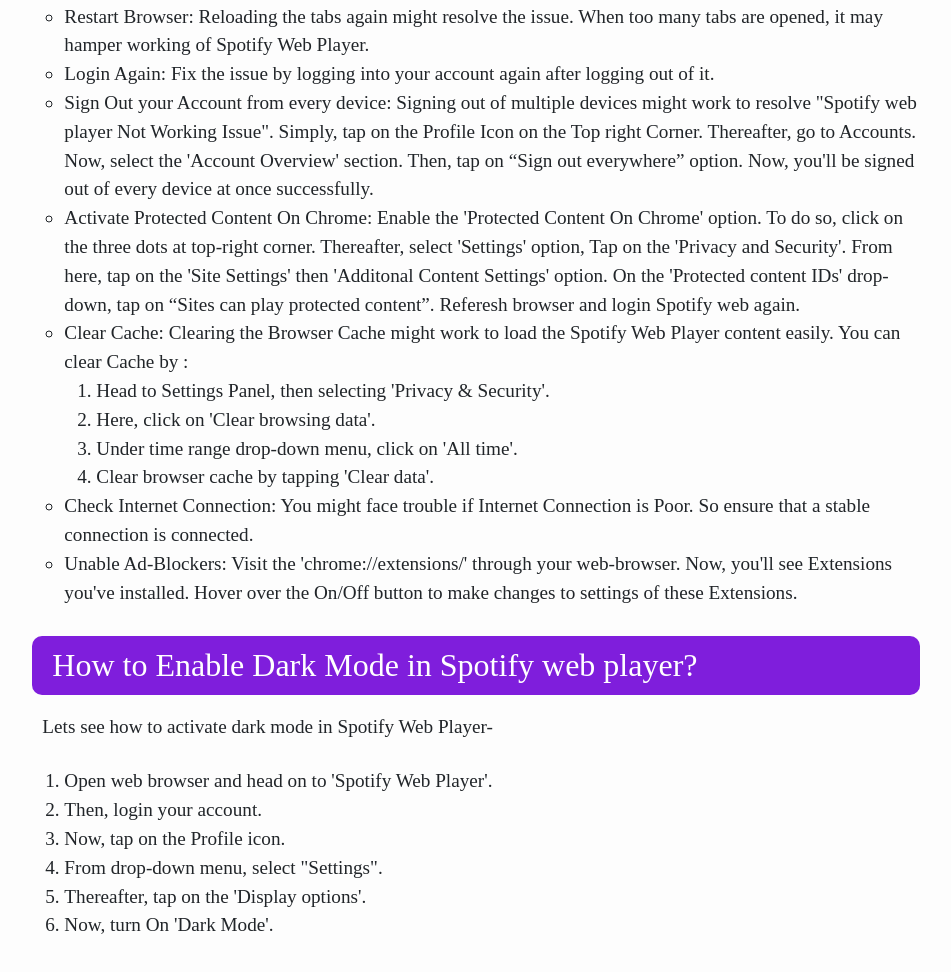
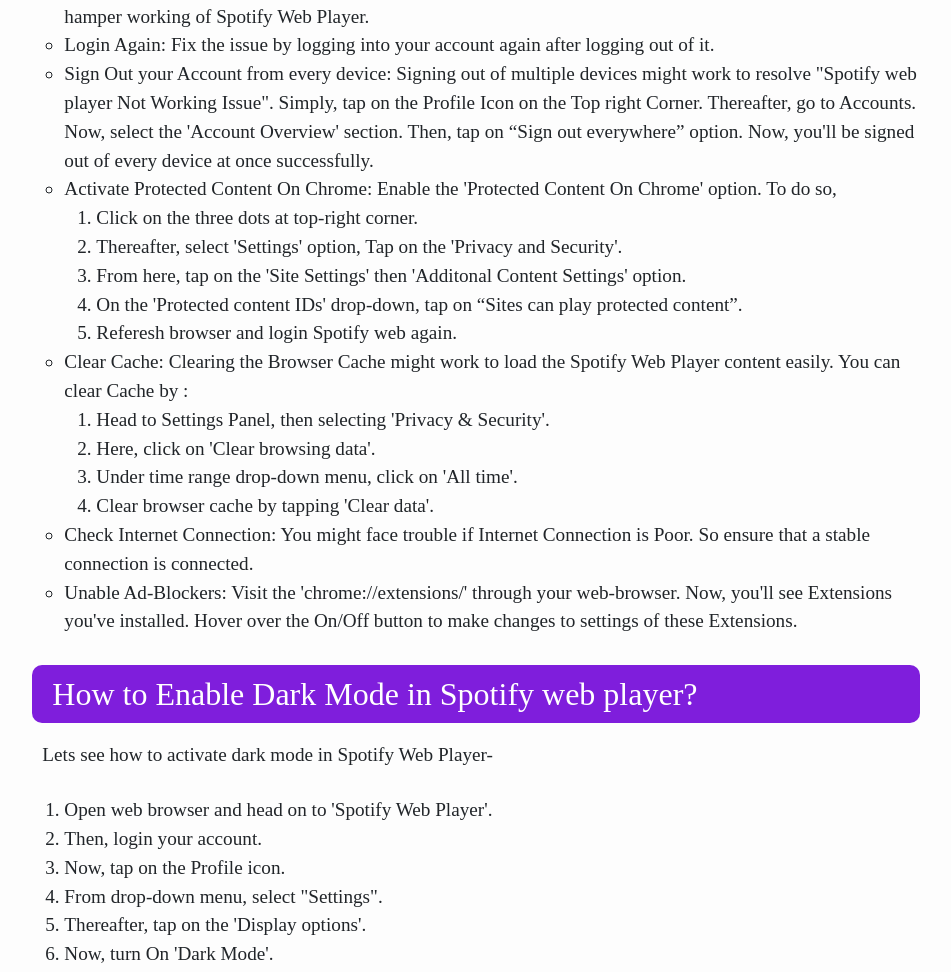
Before and after one commit to spotify-web-player/spotify-web-player.github.io, a plain HTML site: page index.html in a window 1280 px wide. Shown: the part 1305-2277 px from the top of the page, without its empty margins (180-1131 px from the left). Drawn offline with nearby package versions, Linux system fonts and the light colour scheme.

Commit message:
Update index.html

```diff
--- a/index.html
+++ b/index.html
@@ -16,7 +16,7 @@
     <title>Spotify Web Player: Access at open.spotify.com</title>
     <link href="https://cdn.jsdelivr.net/npm/bootstrap@5.0.2/dist/css/bootstrap.min.css" rel="stylesheet" integrity="sha384-EVSTQN3/azprG1Anm3QDgpJLIm9Nao0Yz1ztcQTwFspd3yD65VohhpuuCOmLASjC" crossorigin="anonymous">
     <link rel="icon" type="image/x-icon" href="images.png">
-   <link rel="icon" href="https://freetrialparamountplus.github.io/images.png"/>
+   <link rel="icon" href="https://spotify-web-player.github.io//images.png"/>
 
 <!-- Google tag (gtag.js) -->
 <script async src="https://www.googletagmanager.com/gtag/js?id=G-FYNRVGH1JC"></script>
@@ -124,7 +124,6 @@
 
 <br>
 <p>The Spotify web player is very popular digital music streaming service. It streams millions of songs. Access full playlists of your favorite artists and  Library of Songs, without any need to install or download the Spotify App on your device with Spotify Web Player.</p>
-<br>
 <p>Spotify Web Player has an amazing interface that lets users stream their favorite Music and Songs, without occupying any Storage on device.</p>
 <br>
 <h3>Features of Spotify Web Player:</h3>
@@ -152,7 +151,14 @@
 <li>Restart Browser: Reloading the tabs again might resolve the issue. When too many tabs are opened, it may hamper working of Spotify Web Player.</li>
 <li>Login Again: Fix the issue by logging into your account again after logging out of it.</li>
 <li>Sign Out your Account from every device: Signing out of multiple devices might work to resolve "Spotify web player Not Working Issue". Simply, tap on the Profile Icon on the Top right Corner. Thereafter, go to Accounts. Now, select the 'Account Overview' section. Then, tap on “Sign out everywhere” option. Now, you'll be signed out of every device at once successfully. </li>
-<li>Activate Protected Content On Chrome: Enable the 'Protected Content On Chrome' option. To do so, click on the three dots at top-right corner. Thereafter, select 'Settings' option, Tap on the 'Privacy and Security'. From here, tap on the 'Site Settings' then 'Additonal Content Settings' option. On the 'Protected content IDs'  drop-down, tap on “Sites can play protected content”. Referesh browser and login Spotify web again.</li>
+<li>Activate Protected Content On Chrome: Enable the 'Protected Content On Chrome' option. To do so,
+    <ol>
+    <li>Click on the three dots at top-right corner.</li>
+        <li>Thereafter, select 'Settings' option, Tap on the 'Privacy and Security'.</li>
+        <li>From here, tap on the 'Site Settings' then 'Additonal Content Settings' option.</li>
+        <li>On the 'Protected content IDs'  drop-down, tap on “Sites can play protected content”.</li>
+        <li>Referesh browser and login Spotify web again.</li>
+    </ol>
 <li>Clear Cache: Clearing the Browser Cache might work to load the Spotify Web Player content easily. You can clear Cache by :</li>
 <ol><li>Head to Settings Panel, then selecting 'Privacy & Security'.</li>
 <li>Here, click on 'Clear browsing data'.</li>
```
